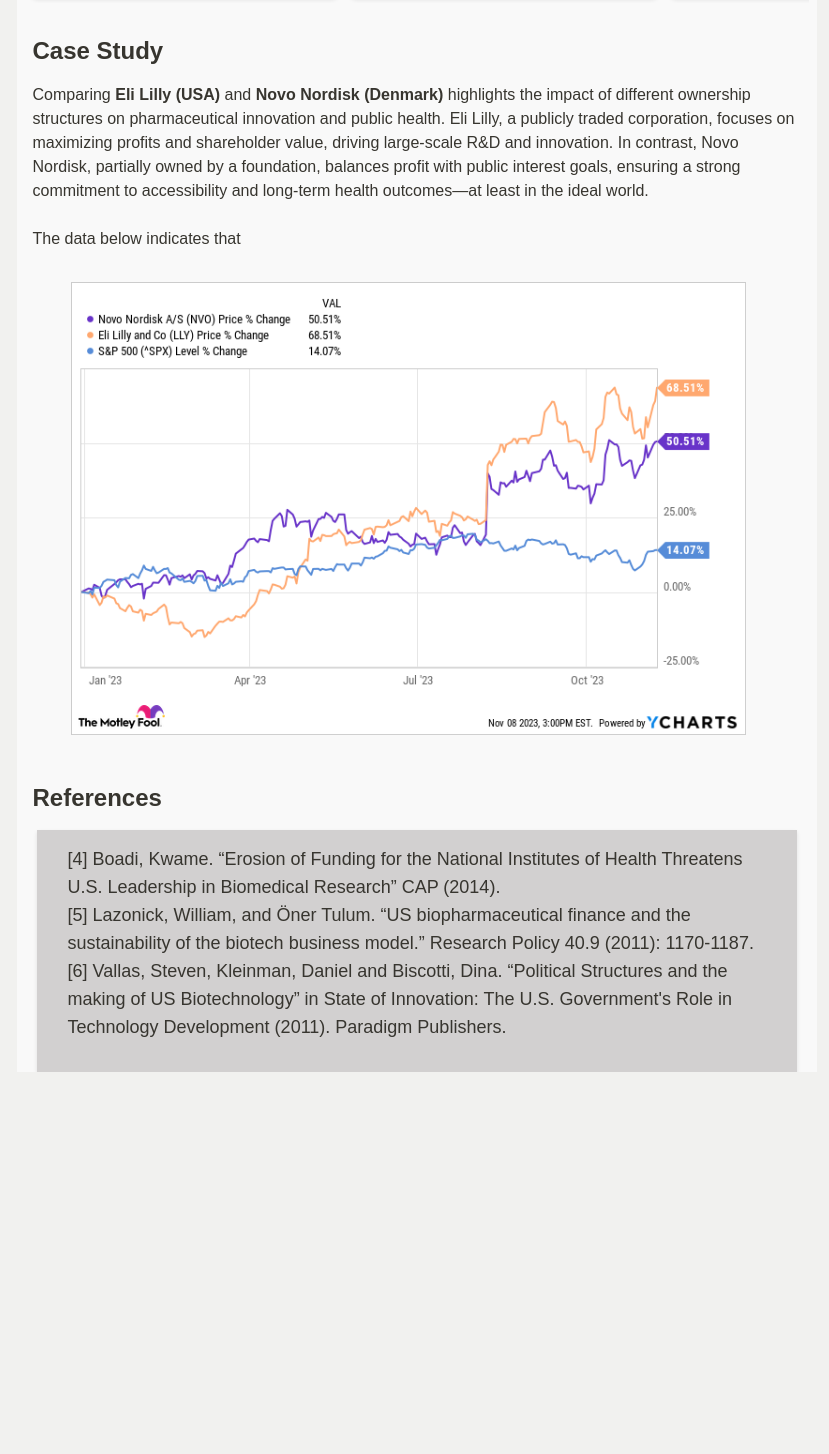
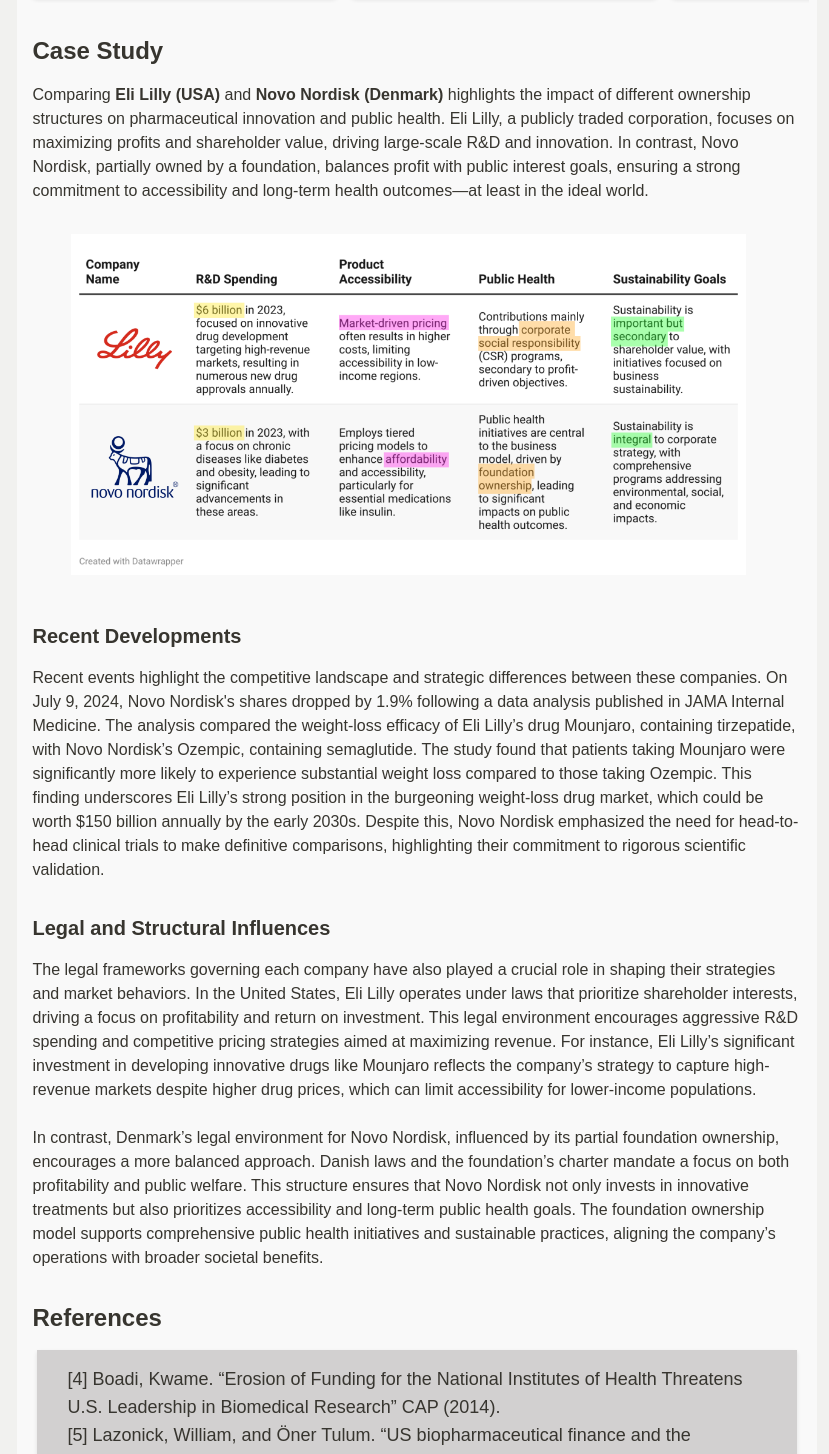
Before and after one commit to tkpepper15/applied-ethics, a Next.js app: page /how_corporate_ownership_shapes_big_pharma in a window 1280 px wide. Shown: the part 2258-3712 px from the top of the page, without its empty margins (221-1050 px from the left). Before the commit the page ends 3330 px from the top, so only its background shows below. Built offline with nearby package versions, Linux system fonts and the light colour scheme.

Commit message:
Commit message

```diff
--- a/app/how_corporate_ownership_shapes_big_pharma/page.tsx
+++ b/app/how_corporate_ownership_shapes_big_pharma/page.tsx
@@ -132,17 +132,24 @@
         <div className="pr-4">
         <p className="mb-4 ml-4">
           Comparing <strong>Eli Lilly (USA)</strong> and <strong>Novo Nordisk (Denmark)</strong> highlights the impact of different ownership structures on pharmaceutical innovation and public health. Eli Lilly, a publicly traded corporation, focuses on maximizing profits and shareholder value, driving large-scale R&D and innovation. In contrast, Novo Nordisk, partially owned by a foundation, balances profit with public interest goals, ensuring a strong commitment to accessibility and long-term health outcomes—at least in the ideal world.
-        <br></br>
-        <br></br>
-          The data below indicates that
         </p>
-
         <div className="img-box">
         <img
-            src="./lillynovostocks.png"
+            src="./lillynovo.png"
             alt="schools"
           ></img>
         </div>
+        <h1 className="ml-4 mt-8 mb-4 text-xl font-bold">Recent Developments</h1>
+        <p className="mb-4 ml-4">
+          Recent events highlight the competitive landscape and strategic differences between these companies. On July 9, 2024, Novo Nordisk's shares dropped by 1.9% following a data analysis published in JAMA Internal Medicine. The analysis compared the weight-loss efficacy of Eli Lilly’s drug Mounjaro, containing tirzepatide, with Novo Nordisk’s Ozempic, containing semaglutide. The study found that patients taking Mounjaro were significantly more likely to experience substantial weight loss compared to those taking Ozempic. This finding underscores Eli Lilly’s strong position in the burgeoning weight-loss drug market, which could be worth $150 billion annually by the early 2030s. Despite this, Novo Nordisk emphasized the need for head-to-head clinical trials to make definitive comparisons, highlighting their commitment to rigorous scientific validation.
+        </p>
+        <h1 className="ml-4 mt-8 mb-4 text-xl font-bold">Legal and Structural Influences</h1>
+        <p className="mb-4 ml-4">
+        The legal frameworks governing each company have also played a crucial role in shaping their strategies and market behaviors. In the United States, Eli Lilly operates under laws that prioritize shareholder interests, driving a focus on profitability and return on investment. This legal environment encourages aggressive R&D spending and competitive pricing strategies aimed at maximizing revenue. For instance, Eli Lilly’s significant investment in developing innovative drugs like Mounjaro reflects the company’s strategy to capture high-revenue markets despite higher drug prices, which can limit accessibility for lower-income populations.
+        <br></br>
+        <br></br>
+        In contrast, Denmark’s legal environment for Novo Nordisk, influenced by its partial foundation ownership, encourages a more balanced approach. Danish laws and the foundation’s charter mandate a focus on both profitability and public welfare. This structure ensures that Novo Nordisk not only invests in innovative treatments but also prioritizes accessibility and long-term public health goals. The foundation ownership model supports comprehensive public health initiatives and sustainable practices, aligning the company’s operations with broader societal benefits.
+        </p>
         </div>
         <h1 className="ml-4 mt-8 mb-4 text-2xl font-bold">References</h1>
         <div className="reference-box">
```
Also changed, not shown: public/lillynovo.png (added), public/lillynovostocks.png (deleted).
